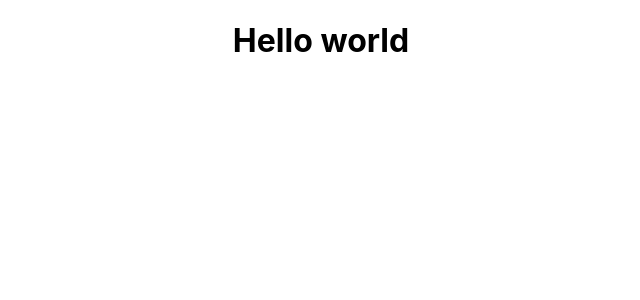
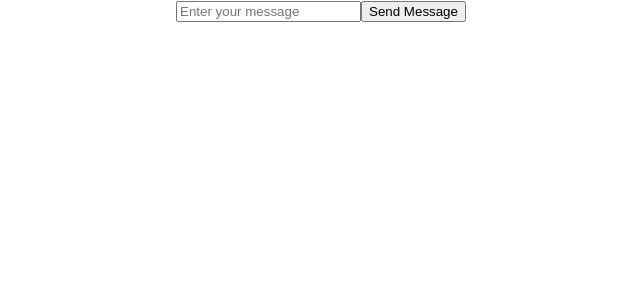
Before and after one commit to saiffalaa/Messenger, a React (Create React App) app: page / in a window 1280 px wide. Shown: the top 300 px of the page, without its empty margins (319-959 px from the left). Built offline with nearby package versions, Linux system fonts and the light colour scheme.

Commit message:
Adding typing message functionality

```diff
--- a/src/App.js
+++ b/src/App.js
@@ -1,9 +1,21 @@
 import "./App.css";
-
+import React, { useState } from "react";
 function App() {
+  const [input, setInput] = useState("");
+  const [messages, setMessages] = useState([]);
+  console.log(messages);
+  const sendMessage = (e) => {
+    setMessages([...messages, input]);
+    setInput("");
+  };
   return (
     <div className="App">
-      <h1>Hello world</h1>
+      <input
+        value={input}
+        placeholder="Enter your message"
+        onChange={(e) => setInput(e.target.value)}
+      />
+      <button onClick={sendMessage}>Send Message</button>
     </div>
   );
 }
```
